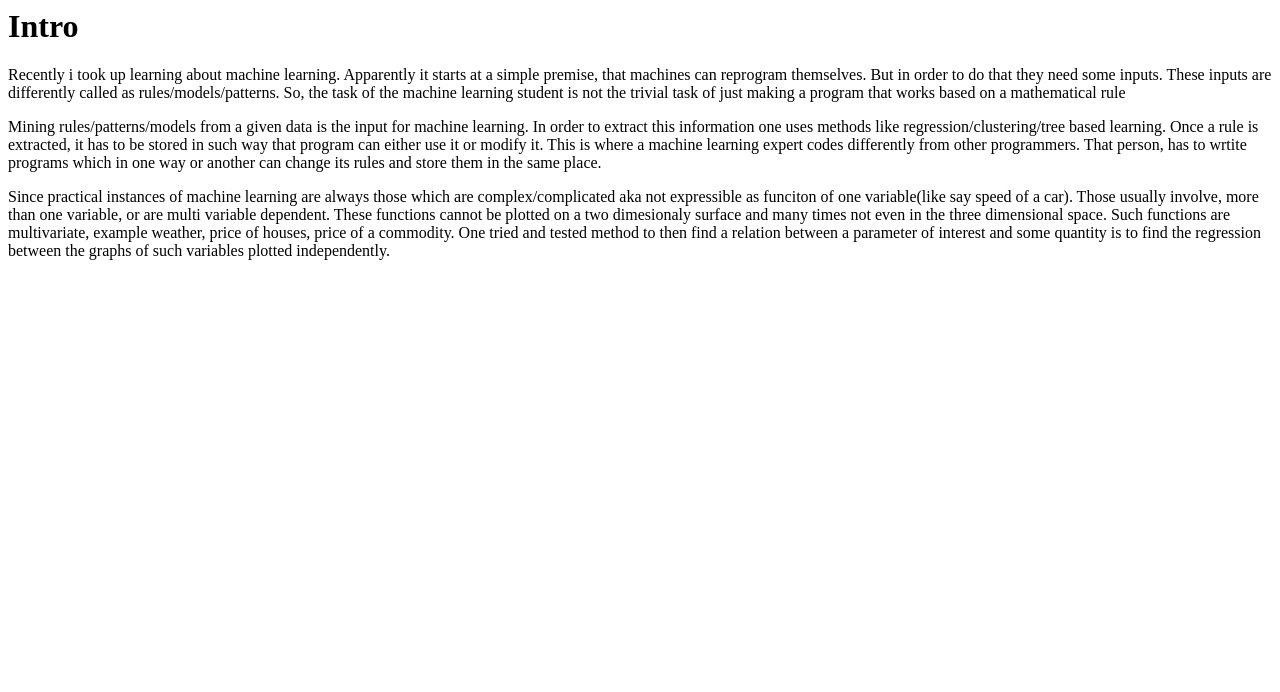
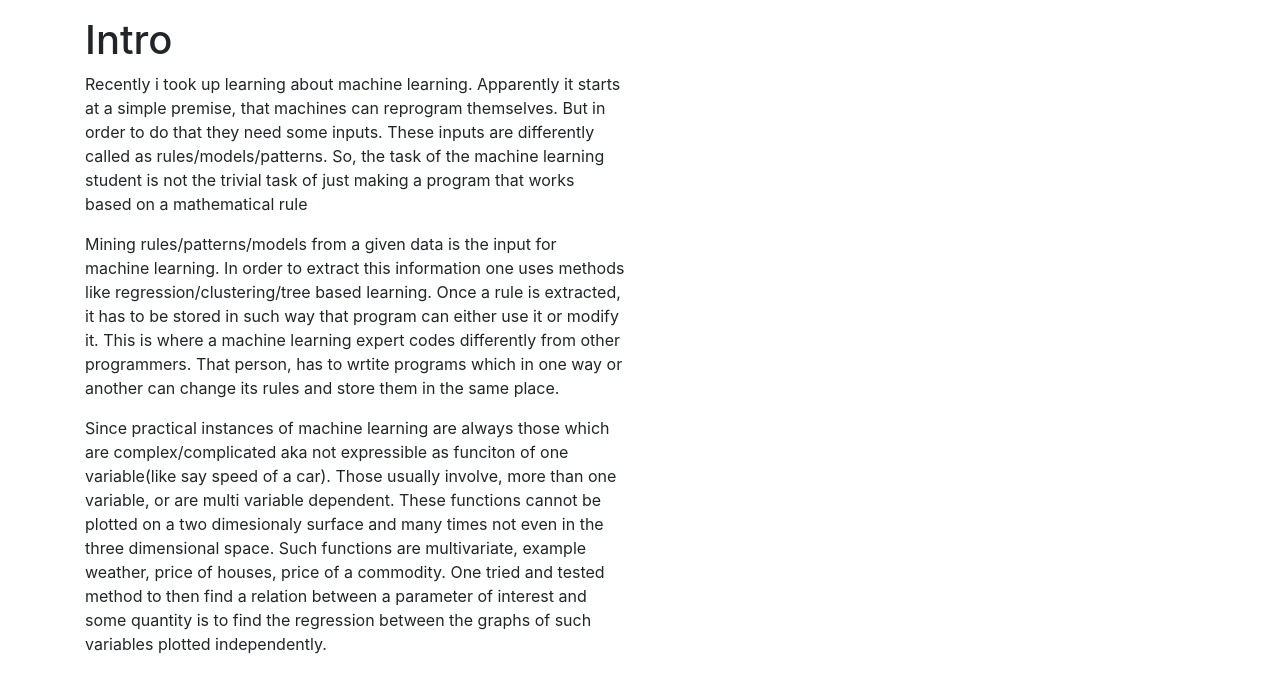
Before and after one commit to kurianCoding/ml_deep, a plain HTML site: page index.html in a window 1280 px wide. Drawn offline with nearby package versions, Linux system fonts and the light colour scheme.

```diff
--- a/index.html
+++ b/index.html
@@ -3,11 +3,17 @@
 	<title>
 	    machine learning
 	</title>
+		    <link rel="stylesheet" type="text/css" href="https://maxcdn.bootstrapcdn.com/bootstrap/4.0.0/css/bootstrap.min.css">
+
     </head>
     <body>
 	<p>
-	<h1>Intro</h1>
-
+	<div class="container">
+		<div class="row">
+		<div class="col col-sm-6">
+			<div class="panel panel-default">
+	 			<div class="panel-heading"><h1>Intro</h1></div>
+	 				<div class="panel-body">
 		<p>Recently i took up learning about machine learning. Apparently it starts at a simple
 		premise, that machines can reprogram themselves. But in order to do that they need some
 		inputs. These inputs are differently called as rules/models/patterns. So, the task of the
@@ -18,5 +24,11 @@
 
 		<P>Since practical instances of machine learning are always those which are complex/complicated aka not expressible as funciton of one variable(like say speed of a car). Those usually involve, more than one variable, or are multi variable dependent. These functions cannot be plotted on a two dimesionaly surface and many times not even in the three dimensional space. Such functions are multivariate, example weather, price of houses, price of a commodity. One tried and tested method to then find a relation between a parameter of interest and some quantity is to find the regression between the graphs of such variables plotted independently.</P>
 		</p>
+			</div>
+		</div>
+	</div>
+	</div>
+	</div>
     </body>
+    <script type="text/javascript" href="https://maxcdn.bootstrapcdn.com/bootstrap/4.0.0/js/bootstrap.min.js"></script>
 </html>
```
Also changed, not shown: regression.html (added), 3 other files. Lines whose indentation alone changed are shown as unchanged.
